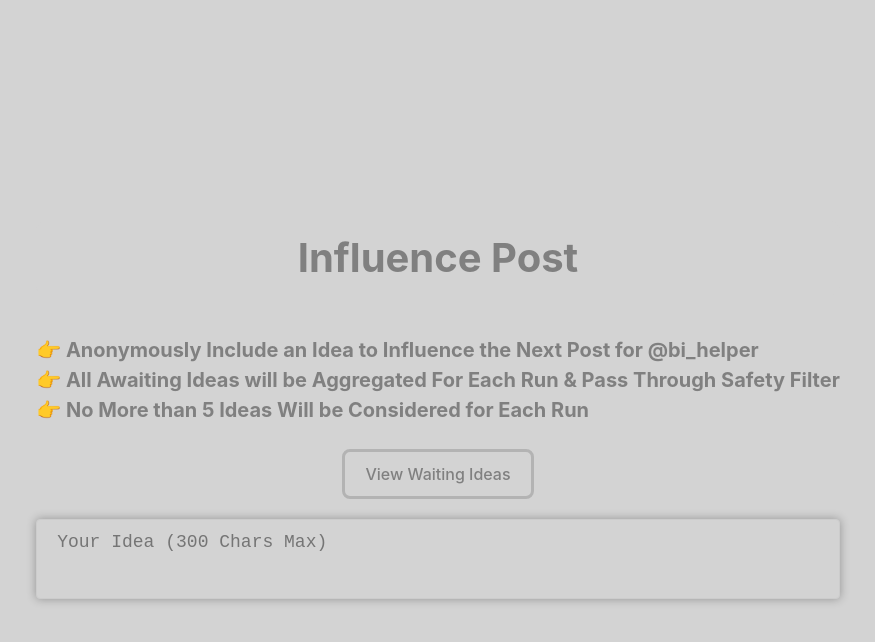
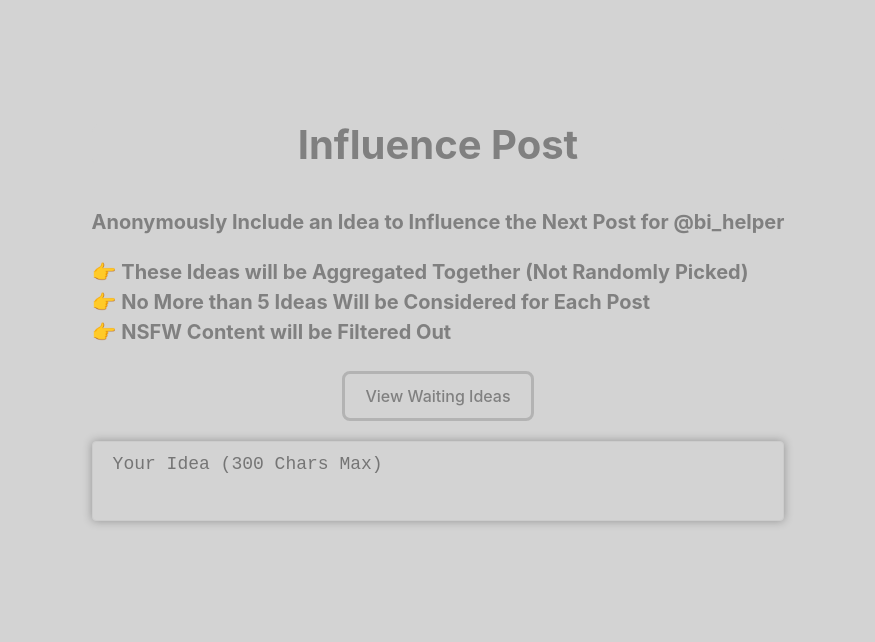
Before and after one commit to largeweb/portfolio, a React (Vite) app: page /bigen in a window 1280 px wide. Shown: the top 642 px of the page, without its empty margins (202-1077 px from the left). Built offline with nearby package versions, Linux system fonts and the light colour scheme.

Commit message:
commit for bigen

```diff
--- a/src/pages/BiGen.tsx
+++ b/src/pages/BiGen.tsx
@@ -37,9 +37,10 @@ const BiGen = () => {
     return (
         <div className="connect">
             <div style={{position:"fixed",top:"0",left:"0",bottom:"0",right:"0",backgroundColor:"lightgray",zIndex:"-2"}}></div>
-            <h1 style={{fontSize:"40px"}}>Influence Post</h1>
+            <h1 style={{fontSize:"40px",marginTop:"-150px",padding:"0px"}}>Influence Post</h1>
+            <h2 style={{fontSize:"20px",textAlign:"center",color:"gray"}}>Anonymously Include an Idea to Influence the Next Post for @bi_helper</h2>
             <div style={{color:"gray",fontSize:"20px",fontWeight:"700", textAlign:"left"}}>
-                <p>👉 Anonymously Include an Idea to Influence the Next Post for @bi_helper<br></br>👉 All Awaiting Ideas will be Aggregated For Each Run & Pass Through Safety Filter<br></br>👉 No More than 5 Ideas Will be Considered for Each Run</p>
+                <p>👉 These Ideas will be Aggregated Together (Not Randomly Picked)<br></br>👉 No More than 5 Ideas Will be Considered for Each Post<br></br>👉 NSFW Content will be Filtered Out</p>
             </div>
             {ideas && <div style={{color:"gray"}}>{ideas}</div>}
             <button onClick={fetchCurrentIdeas} className='connectSend' style={{marginBottom:"20px"}}>View Waiting Ideas</button>
@@ -47,7 +48,7 @@ const BiGen = () => {
             {ivis && m && <button style={{outline:"none"}} className={m ? 'connectSend' : 'connectSendInvisible'} onClick={sendIdea}>Send</button>}
             {m && <p style={{color:"gray",marginTop:"-10px"}}>chars: {m.length}</p>}
             {ivis && <textarea className='connectTextArea ' style={{background:"lightgray",color:"black",fontSize:"18px"}} placeholder='Your Idea (300 Chars Max)' minLength={1} maxLength={300} value={m} onChange={(e) => sm(e.target.value)}></textarea>}
-            {!ivis && <div>Thank you for Sharing!</div>}
+            {!ivis && <div style={{color:"gray"}}>Thank you for Sharing!</div>}
             {/* <div className="connect-links">
                 <Link to="/"><button>Back</button></Link>
             </div> */}
```
